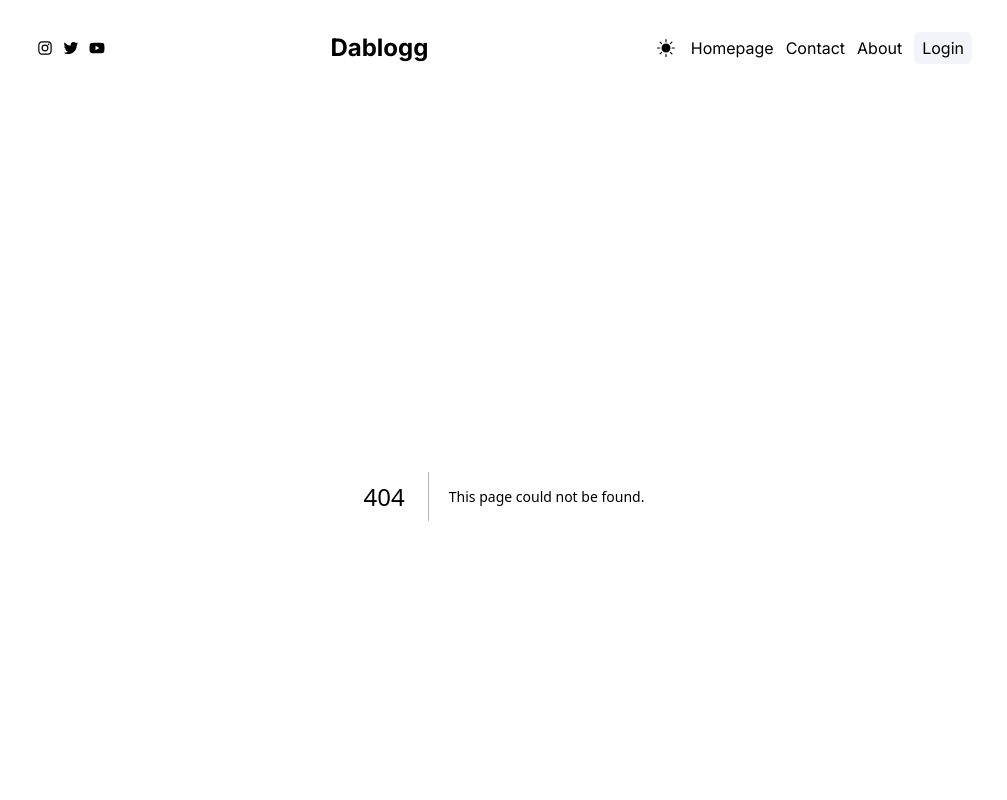
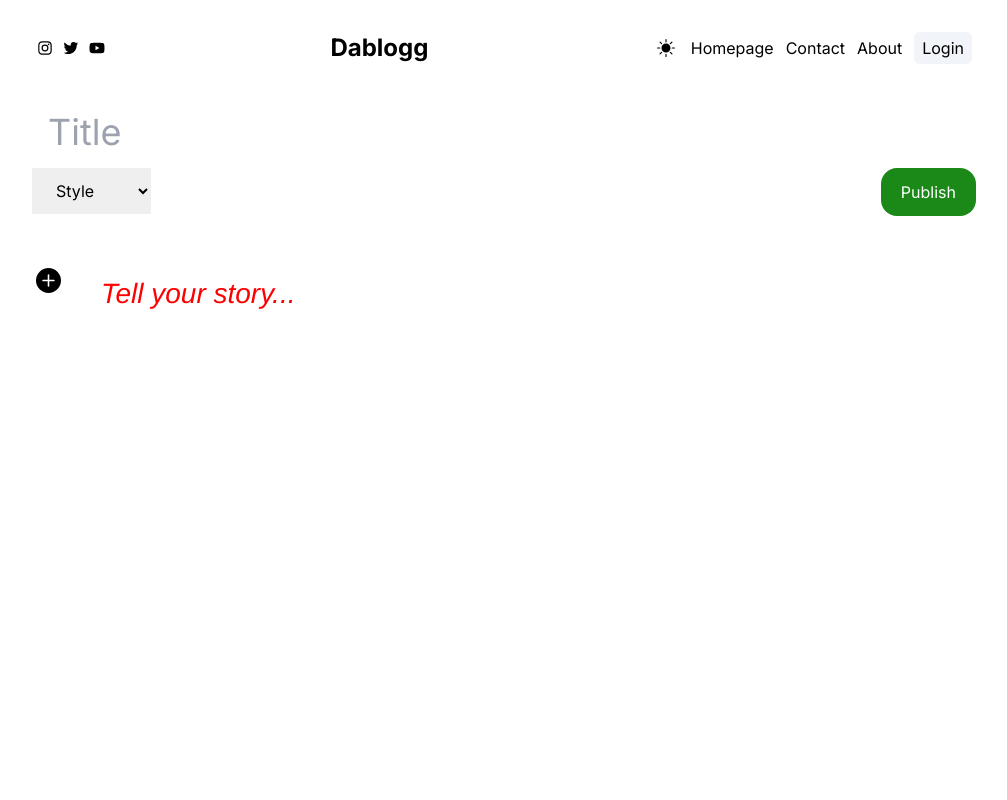
Before and after one commit to walidwazini/nextjs_dablogg, a Next.js app: page /write in a window 1280 px wide. Before the commit this address had no page. Shown: the top 800 px of the page, without its empty margins (136-1143 px from the left). Built offline with nearby package versions, Linux system fonts and the light colour scheme.

Commit message:
write post page initial UI

```diff
--- a/package.json
+++ b/package.json
@@ -19,6 +19,7 @@
     "react": "18.2.0",
     "react-dom": "18.2.0",
     "react-icons": "^4.10.1",
+    "react-quill": "^2.0.0",
     "tailwindcss": "3.3.3"
   }
 }
--- a/src/app/globals.css
+++ b/src/app/globals.css
@@ -37,3 +37,25 @@
   max-width: 100vw;
   overflow-x: hidden;
 }
+
+.ql-container{
+  font-size: 28px !important;
+}
+
+.quill > .ql-container > .ql-editor.ql-blank::before{
+  color: red;
+}
+
+.ql-toolbar .ql-stroke {
+  fill: none;
+  stroke: blue;
+}
+
+.ql-toolbar .ql-fill {
+  fill: blue;
+  stroke: none;
+}
+
+.ql-toolbar .ql-picker {
+  color: blue;
+}
--- /dev/null
+++ b/src/app/write/page.jsx
@@ -0,0 +1,81 @@
+"use client"
+import React, { useState } from 'react'
+import { BsFillPlusCircleFill, BsFillImageFill, BsCameraVideoFill } from 'react-icons/bs'
+import { FiUpload, } from 'react-icons/fi'
+import ReactQuill from 'react-quill'
+import 'react-quill/dist/quill.snow.css'
+import 'react-quill/dist/quill.bubble.css'
+
+import { CategoryList } from '@/constant'
+
+
+const WritePage = () => {
+  const [modalOpen, setModalOpen] = useState(false)
+
+  const modalHandler = () => {
+    setModalOpen(prevState => !prevState)
+  }
+
+  return (
+    <div className='container' >
+      <input
+        type='text' placeholder='Title'
+        className='w-full p-4 text-4xl border-none outline-none text-slate-400 bg-transparent '
+      />
+      <div className='flex w-full items-start justify-between ' >
+        <select className='mb-12 px-5 py-3 w-max capitalize ' >
+          {CategoryList.map(item => (
+            <option
+              className='capitalize'
+              key={item.color} value={item.title}
+            >
+              {item.title}
+            </option>
+          ))}
+        </select>
+        <button
+          className='px-5 py-3 bg-[#1a8917] dark:bg-[#349e30] text-white rounded-2xl'
+        >
+          Publish
+        </button>
+      </div>
+      <div className='flex gap-5 h-[600px] relative ' >
+        <button
+          onClick={modalHandler}
+          className=' w-9 h-9 rounded-[50%] border-solid border-slate-300 flex items-center justify-center cursor-pointer '
+        >
+          <BsFillPlusCircleFill size={25} />
+        </button>
+        {modalOpen && (
+          <div className='add flex gap-5 absolute z-[999] w-1/2 left-12 ' >
+            <input
+              type='file' id='image'
+              style={{ display: 'none' }}
+            />
+            <button className='w-9 h-9 rounded-[50%] bg-red-500 border-solid border-slate-300 flex items-center justify-center cursor-pointer' >
+              <label htmlFor='image' >
+                <BsFillImageFill />
+              </label>
+            </button>
+            <button className='w-9 h-9 rounded-[50%] bg-red-500 border-solid border-slate-300 flex items-center justify-center cursor-pointer' >
+              <label htmlFor='image' >
+                <FiUpload />
+              </label>
+            </button>
+            <button className='w-9 h-9 rounded-[50%] bg-red-500 border-solid border-slate-300 flex items-center justify-center cursor-pointer' >
+              <label htmlFor='image' >
+                <BsCameraVideoFill />
+              </label>
+            </button>
+          </div>
+        )}
+        <ReactQuill theme='bubble'
+          className='w-full '
+          placeholder='Tell your story...'
+        />
+      </div>
+    </div>
+  )
+}
+
+export default WritePage
--- a/src/components/CardList.jsx
+++ b/src/components/CardList.jsx
@@ -30,7 +30,7 @@
   },
 ]
 
-const CardList = ({ cardRef, clickHandler }) => {
+const CardList = ({  clickHandler }) => {
   return (
     <div  className='basis-2/3 bg-blue-900 px-4 ' >
       <h1 className='mx-12 my-4 text-center md:text-start font-bold text-2xl' >Recent Posts</h1>
--- a/src/components/Menu.jsx
+++ b/src/components/Menu.jsx
@@ -1,22 +1,8 @@
 import React from 'react'
+import Link from 'next/link'
 
 import MenuPost from './MenuPost'
-import Link from 'next/link'
-
-const dummyPosts = [
-  { author: 'Donny', category: 'travel', color: '#ff7857' },
-  { author: 'Carlos', category: 'coding', color: '#775aec' },
-  { author: 'Yassine', category: 'food', color: '#7fb881' },
-]
-
-const menuLinks = [
-  { title: 'style', color: '#57c4ff31' },
-  { title: 'fashion', color: '#da85c731' },
-  { title: 'food', color: '#7fb88133' },
-  { title: 'travel', color: '#ff795736' },
-  { title: 'culture', color: '#ffb04f45' },
-  { title: 'coding', color: '#5e4fff31' },
-]
+import { CategoryList, DemoPosts } from '@/constant'
 
 const Menu = ({ menuRef }) => {
   return (
@@ -26,7 +12,7 @@
         Most Popular
       </h1>
       <div className='mt-8 mb-11 flex flex-col gap-8 ' >
-        {dummyPosts.map((item, i) => (
+        {DemoPosts.map((item, i) => (
           <MenuPost
             key={i}
             author={item.author}
@@ -38,7 +24,7 @@
       <h2>Discover by Topic</h2>
       <h1>Categories</h1>
       <div className='mt-4 mb-14 flex flex-wrap gap-5 ' >
-        {menuLinks.map((item, i) => (
+        {CategoryList.map((item, i) => (
           <Link key={i} href={'/'} style={{ backgroundColor: item.color }}
             className='px-3 py-2 rounded-lg text-xs'
           >
@@ -49,7 +35,7 @@
       <h2 className={'text-base font-normal text-gray-400 '}>Chosen by the editor</h2>
       <h1 className={'text-2xl'}>Editors Pick</h1>
       <div className='mt-8 mb-11 flex flex-col gap-8 ' >
-        {dummyPosts.map((item, i) => (
+        {DemoPosts.map((item, i) => (
           <MenuPost
             key={i}
             author={item.author}
--- /dev/null
+++ b/src/constant/index.js
@@ -0,0 +1,14 @@
+export const CategoryList = [
+  { title: 'style', color: '#57c4ff31' },
+  { title: 'fashion', color: '#da85c731' },
+  { title: 'food', color: '#7fb88133' },
+  { title: 'travel', color: '#ff795736' },
+  { title: 'culture', color: '#ffb04f45' },
+  { title: 'coding', color: '#5e4fff31' },
+]
+
+export const DemoPosts = [
+  { author: 'Donny', category: 'travel', color: '#ff7857' },
+  { author: 'Carlos', category: 'coding', color: '#775aec' },
+  { author: 'Yassine', category: 'food', color: '#7fb881' },
+]
```
Also changed, not shown: 1 other file (tests, documents, lock files or other folders).
